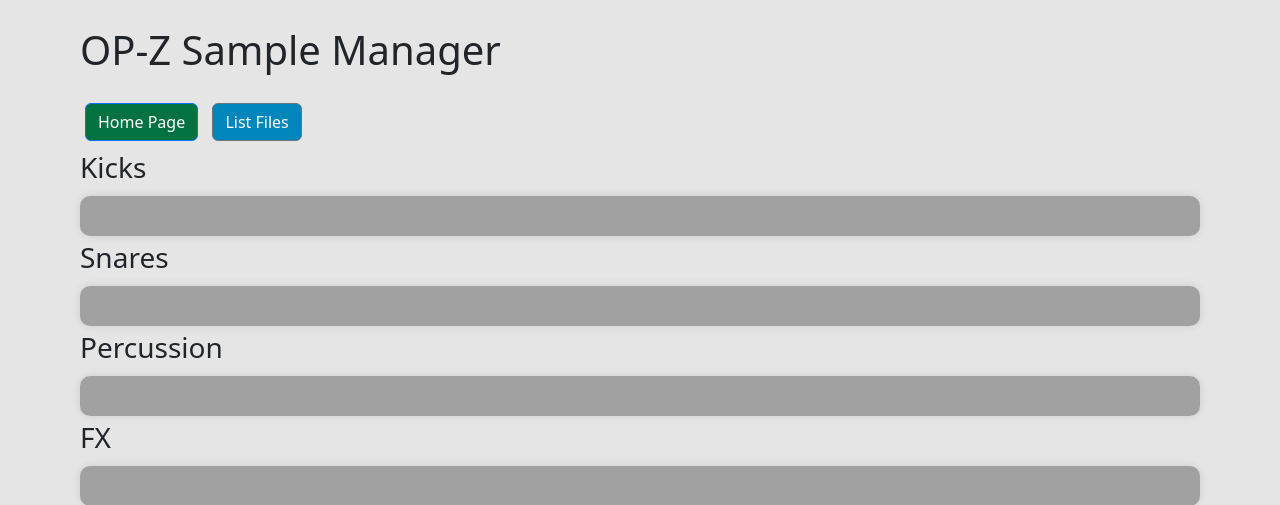
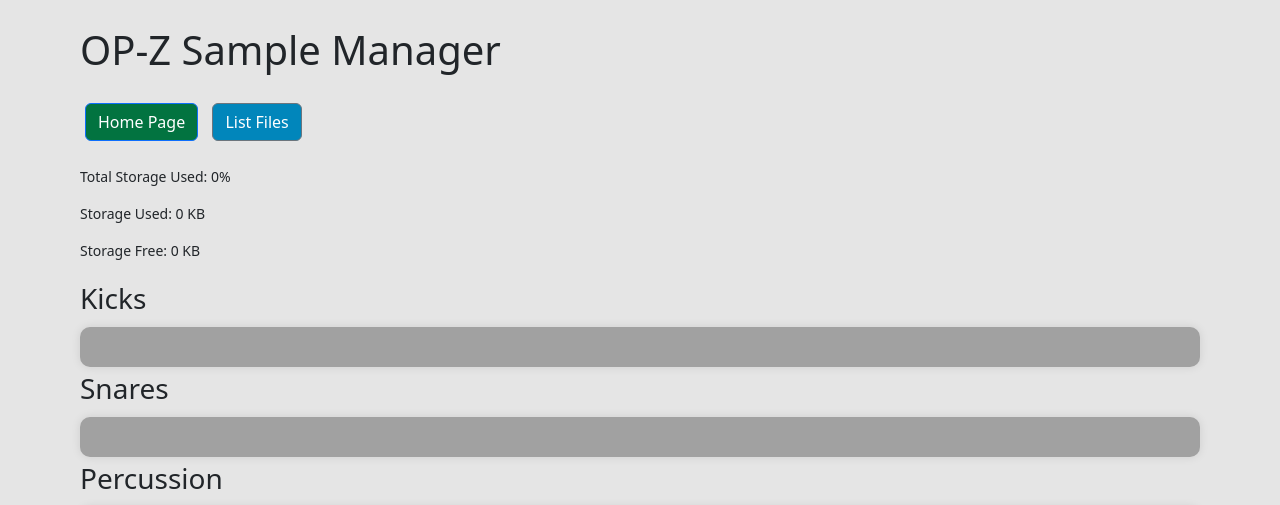
Before and after one commit to Romano-Garmez/opz-sample-manager, a Flask app: page /samplemanager in a window 1280 px wide. Shown: the top 505 px of the page. Run offline with Flask 3, Linux system fonts and the light colour scheme.

Commit message:
storage usage info

```diff
--- a/static/css/samplemanager.css
+++ b/static/css/samplemanager.css
@@ -29,3 +29,9 @@
     background-color: #d0ebff;
     border: 2px dashed #339af0;
 }
+
+#storage-info {
+    margin-top: 20px;
+    font-size: 14px;
+    color: var(--text-color);
+}
--- a/static/js/samplemanager.js
+++ b/static/js/samplemanager.js
@@ -1,3 +1,20 @@
+let storageUsed = 0;
+let TOTAL_STORAGE = 32000; // 32 MB total storage
+
+function updateStorageDisplay() {
+    const storagePercentElem = document.getElementById("storage-percent");
+    const percent = ((storageUsed / TOTAL_STORAGE) * 100).toFixed(1);
+    storagePercentElem.textContent = `${percent}%`;
+
+    const storageUsedElem = document.getElementById("storage-used");
+    storageUsedElem.textContent = `${(storageUsed / 1024).toFixed(1)} KB`;
+
+    const storageFreeElem = document.getElementById("storage-free");
+    const freeSpace = TOTAL_STORAGE - storageUsed;
+    storageFreeElem.textContent = `${(freeSpace / 1024).toFixed(1)} KB`;
+}
+
+
 async function fetchOpzSamples() {
     try {
         const response = await fetch("http://localhost:5000/read-samples");
@@ -5,6 +22,8 @@
             throw new Error("Network response was not ok: " + response.statusText);
         }
         const data = await response.json();
+
+        storageUsed = 0;
 
         // Clear existing slots
         data.categories.forEach((category, catIndex) => {
@@ -70,8 +89,12 @@
                 // Display sample info
                 const filename = slot.filename || "(empty)";
                 const filesize = slot.filesize ? ` (${(slot.filesize / 1024).toFixed(1)} KB)` : "";
+                if (slot.filesize) {
+                    storageUsed += slot.filesize / 1024; // accumulate storage used in KB
+                }
                 const text = document.createElement("span");
                 text.textContent = `Slot ${slotIndex + 1}: ${filename}${filesize}`;
+                updateStorageDisplay()
 
                 // Delete button
                 const deleteBtn = document.createElement("button");
--- a/templates/samplemanager.html
+++ b/templates/samplemanager.html
@@ -15,6 +15,12 @@
 
 <button onclick="fetchOpzSamples()" id="list-files" class="btn btn-secondary">List Files</button>
 <div id="sample-output"></div>
+
+<div id="storage-info">
+    <p>Total Storage Used: <span id="storage-percent">0%</span></p>
+    <p>Storage Used: <span id="storage-used">0 KB</span></p>
+    <p>Storage Free: <span id="storage-free">0 KB</span></p>
+</div>
 
 <div id="file-list">
     <h3>Kicks</h3>
```
